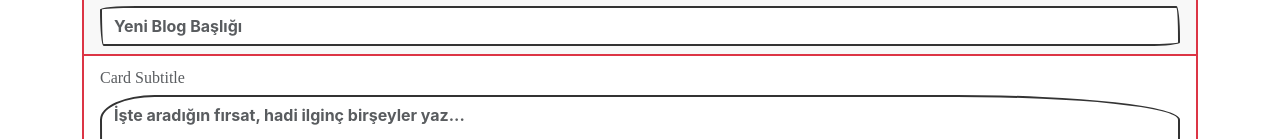
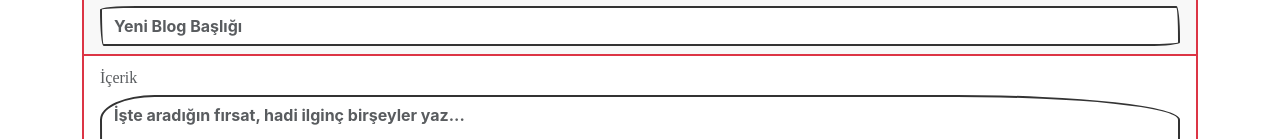
Before and after one commit to burakrzgr/blog-next.js, a Next.js app: page /new in a window 1280 px wide. Shown: the part 209-348 px from the top of the page. Built offline with nearby package versions, Linux system fonts and the light colour scheme; a web font is replaced by a local one.

Commit message:
text change

```diff
--- a/components/new-blog.tsx
+++ b/components/new-blog.tsx
@@ -9,7 +9,7 @@ export default function NewBlog(props:any) {
                     <Form.Control placeholder="Yeni Blog Başlığı" ></Form.Control>
                 </Card.Header>
                 <Card.Body>
-                <Card.Subtitle className="mb-2 text-muted">Card Subtitle</Card.Subtitle>
+                <Card.Subtitle className="mb-2 text-muted">İçerik</Card.Subtitle>
                     <Form.Control as="textarea" rows={15} placeholder="İşte aradığın fırsat, hadi ilginç birşeyler yaz..."></Form.Control>
                 </Card.Body>
                 <Card.Footer className="pb-3 ">
```
